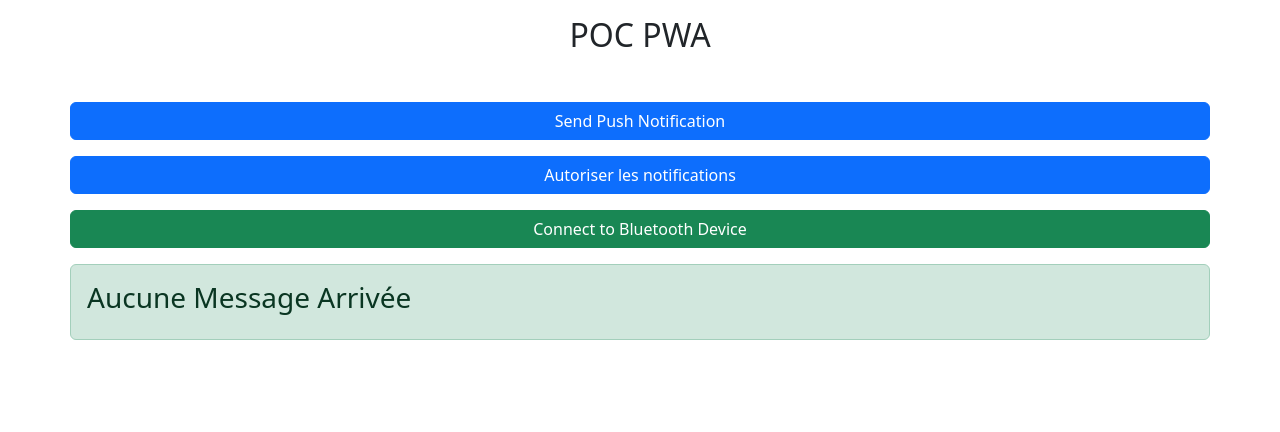
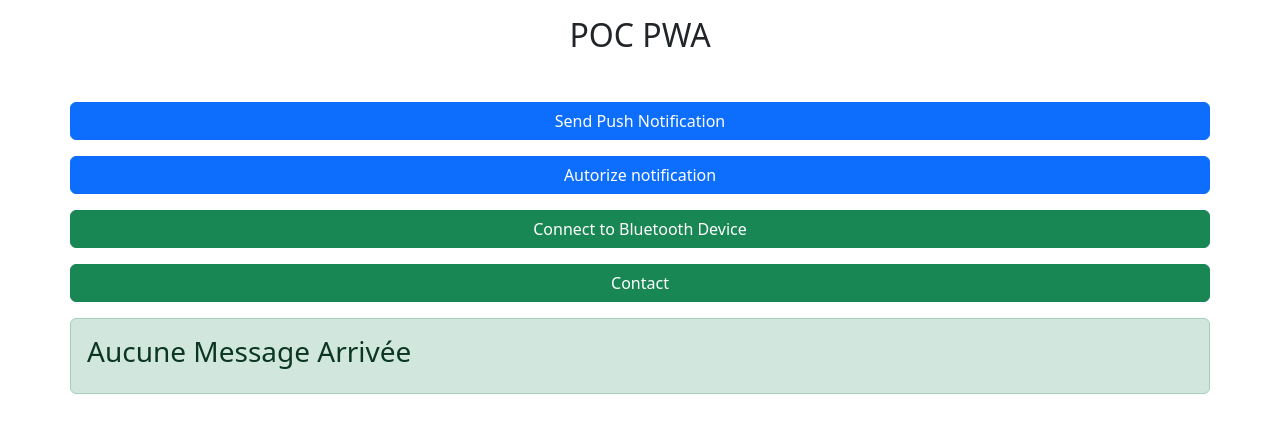
Before and after one commit to Aniss-Aziz/angular-pwa-test, an Angular app: page / in a window 1280 px wide. Shown: the top 432 px of the page. Built offline with nearby package versions, Linux system fonts and the light colour scheme; no server answers.

Commit message:
feat: add contact feautures

```diff
--- a/src/app/app.component.html
+++ b/src/app/app.component.html
@@ -5,10 +5,13 @@
       Send Push Notification
     </button>
     <button class="btn btn-primary mb-3" (click)="allowNotification()">
-      Autoriser les notifications
+      Autorize notification
     </button>
     <button class="btn btn-success mb-3" (click)="requestBluetoothDevice()">
       Connect to Bluetooth Device
+    </button>
+    <button class="btn btn-success mb-3" (click)="requestContact()">
+      Contact
     </button>
     <p class="alert alert-primary" *ngIf="registrationToken">
       <strong>Registration Token:</strong><br />
--- a/src/app/app.component.ts
+++ b/src/app/app.component.ts
@@ -5,6 +5,7 @@ import { environment } from '../environment';
 import { getMessaging, getToken, onMessage } from 'firebase/messaging';
 import { PushNotificationService } from './services/push-notification.service';
 import { CommonModule } from '@angular/common';
+
 /**
  *
  */
@@ -18,6 +19,9 @@ export class AppComponent implements OnInit {
   title = 'angular-pwa';
   notificationPayload: any = null;
   registrationToken: string | null = null;
+  props = ['name', 'email', 'tel', 'address', 'icon'];
+  opts = { multiple: true };
+  supported = 'contacts' in navigator;
 
   pushService = inject(PushNotificationService);
 
@@ -152,4 +156,18 @@ export class AppComponent implements OnInit {
       console.error('Argh! ', error);
     }
   }
+
+  async requestContact() {
+    if (this.supported) {
+      try {
+        const contacts = await navigator.contacts.select(this.props, this.opts);
+        console.log('Contacts:', contacts);
+      } catch (error) {
+        console.error('Error accessing contacts:', error);
+      }
+    } else {
+      console.error('Contacts API not supported in this browser.');
+      alert('Contacts API not supported in this browser.');
+    }
+  }
 }
--- a/src/types/navigator.d.ts
+++ b/src/types/navigator.d.ts
@@ -2,6 +2,9 @@ interface Navigator {
   bluetooth: {
     requestDevice(options: RequestDeviceOptions): Promise<BluetoothDevice>;
   };
+  contacts:{
+    select(properties: string[], options: {multiple: boolean}): Promise<any[]>
+  }
 }
 
 interface RequestDeviceOptions {
```
Also changed, not shown: src/app/services/token.service.ts (+6 -5 lines).
